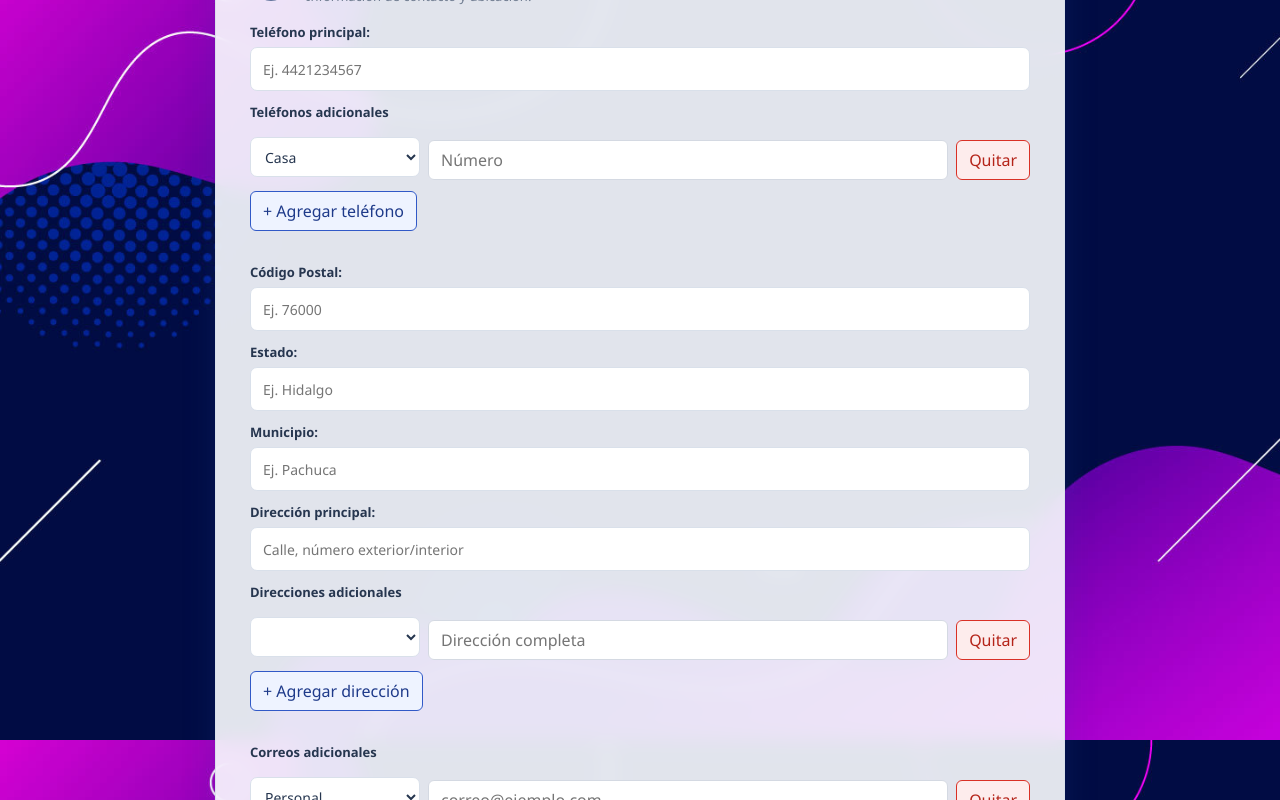
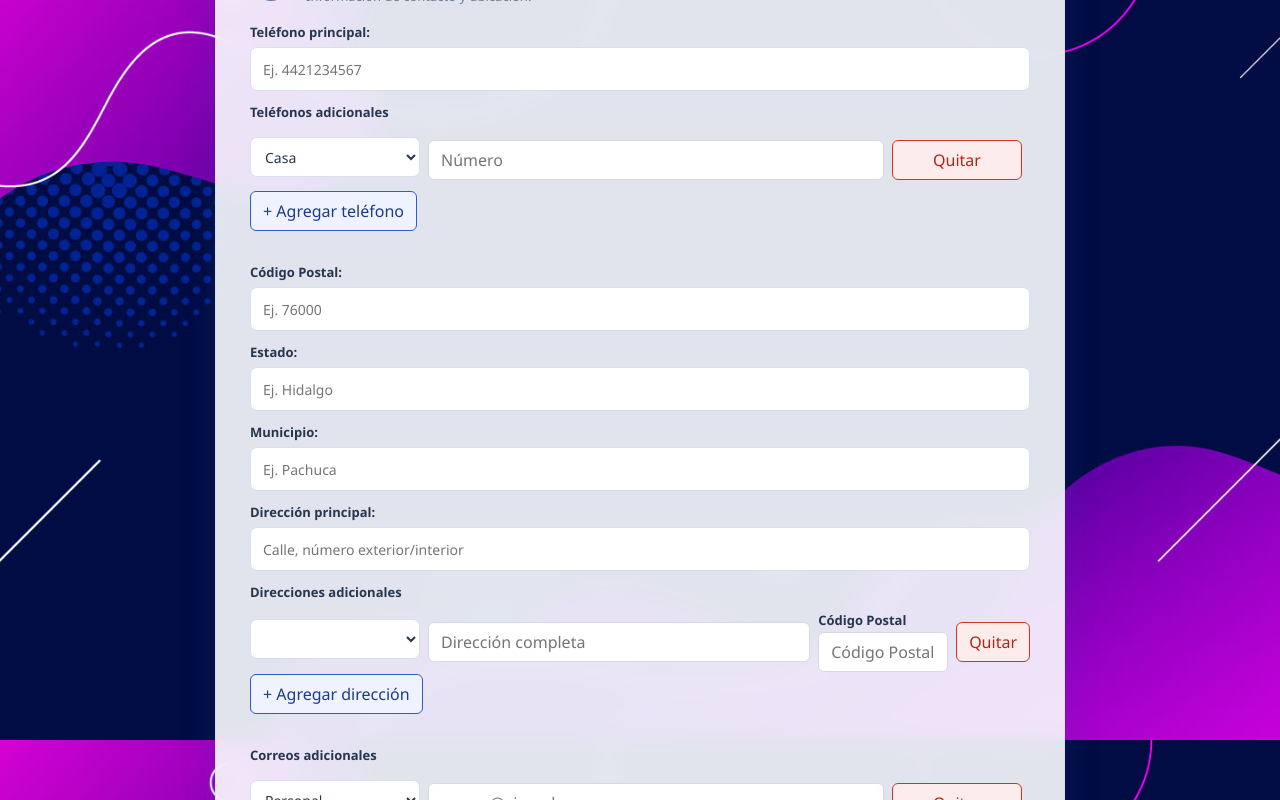
Before and after one commit to anayeli-ux/Formulario-frontend, an Angular app: page /registro in a window 1280 px wide. Shown: the part 860-1660 px from the top of the page. Built offline with nearby package versions, Linux system fonts and the light colour scheme.

Commit message:
Codigos postales

```diff
--- a/src/app/components/datos-contacto/datos-contacto.component.css
+++ b/src/app/components/datos-contacto/datos-contacto.component.css
@@ -10,7 +10,7 @@
 
 .contacto-item {
   display: grid;
-  grid-template-columns: minmax(130px, 170px) minmax(0, 1fr) auto;
+  grid-template-columns: minmax(130px, 170px) minmax(0, 1fr) minmax(110px, 130px) auto;
   gap: 8px;
   align-items: center;
   margin-top: 10px;
@@ -92,3 +92,18 @@
     transition: none;
   }
 }
+
+.contacto-codigo-postal {
+  min-width: 0;
+}
+
+.contacto-field {
+  display: grid;
+  gap: 3px;
+  min-width: 0;
+}
+
+.contacto-label {
+  color: #4b5563;
+  font-size: 11px;
+}
--- a/src/app/components/datos-contacto/datos-contacto.component.html
+++ b/src/app/components/datos-contacto/datos-contacto.component.html
@@ -102,6 +102,10 @@
         <option *ngFor="let tipo of tiposPredeterminados" [value]="tipo">{{ tipo }}</option>
       </select>
       <input class="contacto-input" formControlName="valor" placeholder="Dirección completa" />
+      <div class="contacto-field">
+        <label class="contacto-label" [for]="'direccion-codigo-postal-' + i">Código Postal</label>
+        <input class="contacto-input contacto-codigo-postal" [id]="'direccion-codigo-postal-' + i" formControlName="codigoPostal" placeholder="Código Postal" maxlength="5" inputmode="numeric" />
+      </div>
       <button type="button" class="chip-button danger" (click)="quitarDireccion(i)">Quitar</button>
     </div>
 
--- a/src/app/components/datos-contacto/datos-contacto.component.ts
+++ b/src/app/components/datos-contacto/datos-contacto.component.ts
@@ -43,6 +43,14 @@ export class DatosContactoComponent {
     });
   }
 
+  nuevoDireccion(tipo = 'Personal'): FormGroup {
+    return this.fb.group({
+      tipo: new FormControl(tipo, Validators.required),
+      valor: new FormControl('', Validators.required),
+      codigoPostal: new FormControl('', [Validators.required, Validators.pattern(/^\d{5}$/)])
+    });
+  }
+
   agregarTelefono(): void {
     this.telefonos.push(this.nuevoContacto('Personal'));
   }
@@ -52,7 +60,7 @@ export class DatosContactoComponent {
   }
 
   agregarDireccion(): void {
-    this.direcciones.push(this.nuevoContacto('Personal'));
+    this.direcciones.push(this.nuevoDireccion('Personal'));
   }
 
   quitarTelefono(index: number): void {
--- a/src/app/pages/registro/registro.component.ts
+++ b/src/app/pages/registro/registro.component.ts
@@ -201,7 +201,7 @@ export class RegistroComponent implements OnInit, OnDestroy {
             ],
 
             direcciones: this.fb.array([
-              this.crearContacto('Principal')
+              this.crearDireccion('Principal')
             ]),
 
             correos: this.fb.array([
@@ -219,6 +219,14 @@ export class RegistroComponent implements OnInit, OnDestroy {
     return this.fb.group({
       tipo: [tipo, Validators.required],
       valor: ['', Validators.required]
+    });
+  }
+
+  private crearDireccion(tipo = ''): FormGroup {
+    return this.fb.group({
+      tipo: [tipo, Validators.required],
+      valor: ['', Validators.required],
+      codigoPostal: ['', [Validators.required, Validators.pattern(/^\d{5}$/)]]
     });
   }
 
@@ -380,7 +388,11 @@ export class RegistroComponent implements OnInit, OnDestroy {
       .map((item: any) => ({ tipo: item.tipo || 'Contacto', valor: item.valor }));
 
     const direccionesExtra = (datosContacto.direcciones ?? []).filter((item: any) => item?.valor)
-      .map((item: any) => ({ tipo: item.tipo || 'Dirección', valor: item.valor }));
+      .map((item: any) => ({
+        tipo: item.tipo || 'Dirección',
+        valor: item.valor,
+        codigoPostal: item.codigoPostal
+      }));
 
     const correosExtra = (datosContacto.correos ?? []).filter((item: any) => item?.valor)
       .map((item: any) => ({ tipo: item.tipo || 'Correo', valor: item.valor }));
@@ -418,7 +430,11 @@ export class RegistroComponent implements OnInit, OnDestroy {
         ],
 
         direcciones: [
-          { tipo: 'Principal', valor: datosContacto.direccion },
+          {
+            tipo: 'Principal',
+            valor: datosContacto.direccion,
+            codigoPostal: datosContacto.codigo_postal
+          },
           ...direccionesExtra
         ],
 
--- a/src/app/services/usuario.service.ts
+++ b/src/app/services/usuario.service.ts
@@ -50,6 +50,7 @@ export interface UsuarioRequest {
   direcciones?: Array<{
     tipo: string;
     valor: string;
+    codigoPostal: string;
   }>;
 
 }
```
